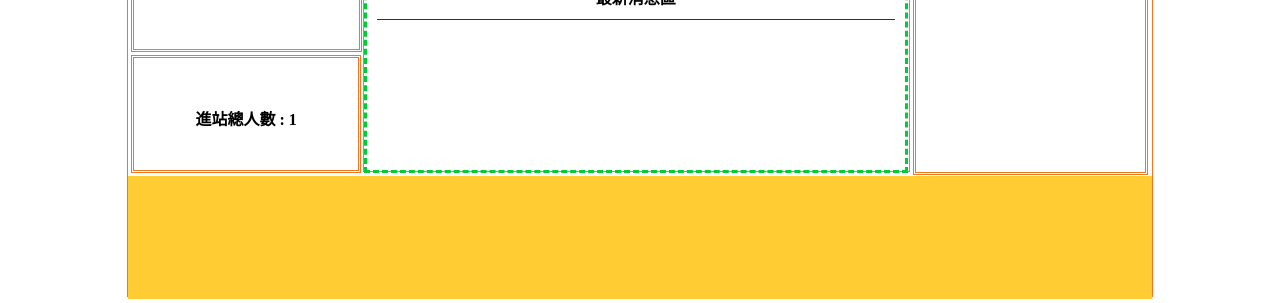
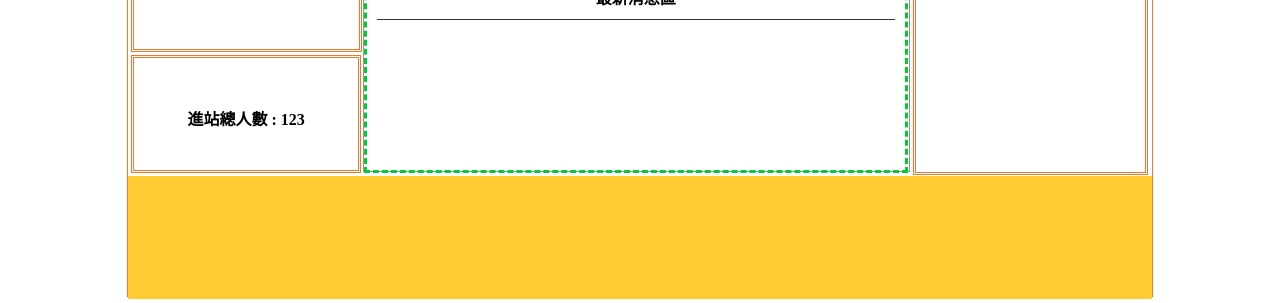
Before and after one commit to liya0706s/bquiz01_pra01, a PHP site: page /test/ in a window 1280 px wide. Shown: the part 483-786 px from the top of the page. Run offline with PHP 8.4, Linux system fonts and the light colour scheme; data comes from the database, SQL or seed files in the repository.

Commit message:
feat:step4總進站人數顯示

```diff
--- a/index.php
+++ b/index.php
@@ -31,8 +31,7 @@
 					<span class="t botli">主選單區</span>
 				</div>
 				<div class="dbor" style="margin:3px; width:95%; height:20%; line-height:100px;">
-					<span class="t">進站總人數 :
-						1 </span>
+					<span class="t">進站總人數 : <?=$Total->find(1)['total'];?></span>
 				</div>
 			</div>
 
```
